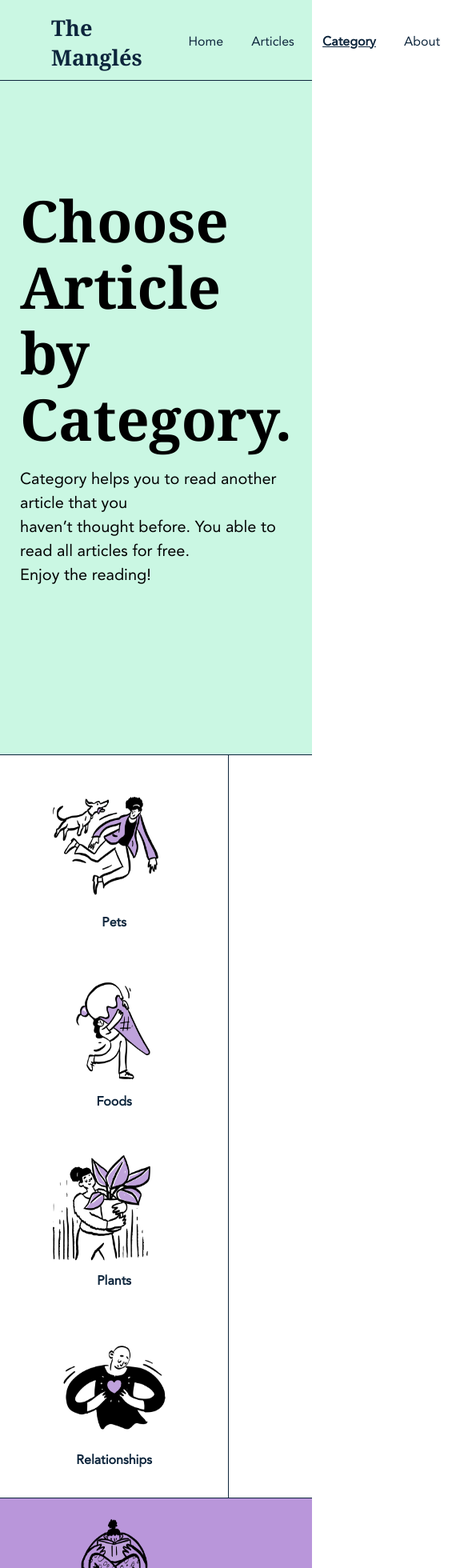
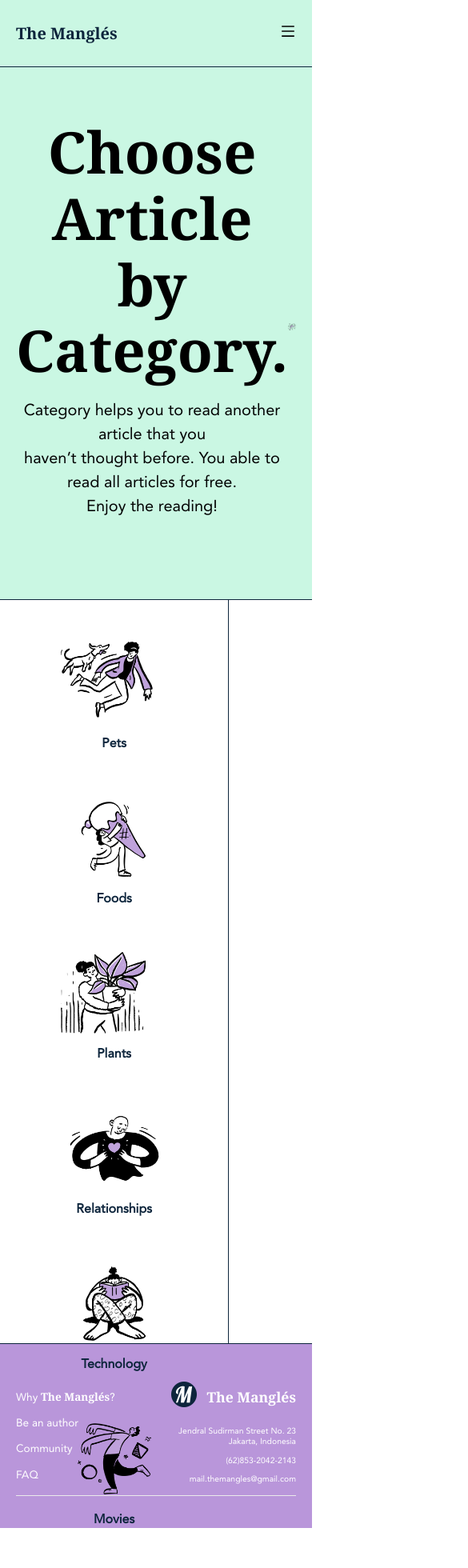
Before and after one commit to ferdianfh/the-mangles, a Next.js app: page /apps/categories in a window 390 px wide. Shown: the top 1960 px of the page at 80% size, 585 px wide, since content can reach past the window. Built offline with nearby package versions, Linux system fonts and the light colour scheme.

Commit message:
responsive mobile (max-width: 628px): home page

```diff
--- a/src/components/CardCategory/CardCategory.module.css
+++ b/src/components/CardCategory/CardCategory.module.css
@@ -17,3 +17,15 @@
 .categoryName {
   font-weight: bold;
 }
+
+@media screen and (max-width: 628px) {
+  .categoryCard {
+    height: 170px;
+    width: 150px;
+  }
+  .categoryCard:hover {
+    transform: scale(1.1);
+    transition: 0.255s;
+
+  }
+}
--- a/src/components/Footer/Footer.module.css
+++ b/src/components/Footer/Footer.module.css
@@ -37,3 +37,26 @@
 .leftSection span {
   font-weight: 700;
 }
+
+@media screen and (max-width: 628px) {
+  .footer {
+    width: 100%;
+    height: 100%;
+  }
+  .footerContent {
+    margin: 0.5em 1.25em;
+  }
+  .leftSection li {
+    font-size: 0.85em;
+  }
+  .rightSection p {
+    font-size: 0.65em;
+  }
+  .rightSection h2 {
+    font-size: 1.1em;
+  }
+  .logoFooter {
+    width: 15px;
+    height: 15px;
+  }
+}
--- a/src/components/Footer/index.js
+++ b/src/components/Footer/index.js
@@ -25,10 +25,17 @@ export default function Footer() {
               <li>FAQ</li>
             </ul>
           </section>
+
           <section className={styles.rightSection}>
             <div className="flex flex-row justify-end align-middle">
               <div className="self-center">
-                <Image src={logo} alt="logo" width={32} height={32} />
+                <Image
+                  className={`${styles.logoFooter}`}
+                  src={logo}
+                  alt="logo"
+                  width={32}
+                  height={32}
+                />
               </div>
               <h2 className="fontGeorgia ml-3">The Mangl&eacute;s</h2>
             </div>
--- a/src/components/Navbar/Navbar.module.css
+++ b/src/components/Navbar/Navbar.module.css
@@ -75,3 +75,24 @@
   font-size: 1.9em;
   margin-right: 1.2em;
 }
+
+
+@media screen and (max-width: 628px) {
+  .navbar{
+    width: 100%;
+    height: 100%;
+  }
+  .navbarContent {
+    display: flex;
+    justify-content: space-between;
+    align-items: center;
+    margin: 0;
+    padding: 1.75em 1.25em;
+  }
+  .logoSection {
+    margin-top: 0;
+  }
+  .logoTitle {
+    font-size: 1.25em;
+  }
+}
--- a/src/components/Navbar/index.js
+++ b/src/components/Navbar/index.js
@@ -2,7 +2,8 @@ import { useEffect, useState } from "react";
 import Image from "next/image";
 import Button from "../base/Button";
 import styles from "./Navbar.module.css";
-import { BiBell, BiCircle } from "react-icons/bi";
+import { BiBell } from "react-icons/bi";
+import { AiOutlineMenu } from "react-icons/ai";
 import blankProfile from "../../assets/profile.jpg";
 import Link from "next/link";
 import { useRouter } from "next/router";
@@ -48,8 +49,8 @@ export default function Navbar({ heroColor, activePage }) {
             : `${styles.navbar}`
         }
       >
-        <div className={styles.navbarContent}>
-          <section className={styles.logoSection}>
+        <div className={`${styles.navbarContent} `}>
+          <section className={`${styles.logoSection}`}>
             <h1
               onClick={handleClick}
               className={`${styles.logoTitle} logoTitle fontGeorgia primaryTextColor`}
@@ -57,7 +58,16 @@ export default function Navbar({ heroColor, activePage }) {
               The Mangl&eacute;s
             </h1>
           </section>
-          <section className={`${styles.menuSection} primaryTextColor`}>
+
+          {/* menu for mobile layout */}
+          <section className={`${styles.menuSmSection} sml:block sm:hidden`}>
+            <AiOutlineMenu className="text-xl" />
+          </section>
+
+          {/* menu for big screen layout */}
+          <section
+            className={`${styles.menuSection} primaryTextColor sml:hidden`}
+          >
             <ul>
               <li className={activePage === "home" ? "activePage" : null}>
                 <Link href="/">Home</Link>
@@ -74,7 +84,7 @@ export default function Navbar({ heroColor, activePage }) {
             </ul>
           </section>
 
-          <section className={styles.eventSection}>
+          <section className={`${styles.eventSection} sml:hidden`}>
             {click ? (
               <div className={styles.btnNavbarWrapper}>
                 <Button
--- a/src/pages/index.js
+++ b/src/pages/index.js
@@ -32,34 +32,46 @@ export default function Home() {
       <main className="main">
         <section className="heroSection quinaryBgColor">
           <div className="heroTitleWrapper">
-            <h1 className="title fontGeorgia text-black text-7xl ">
+            <h1 className="title fontGeorgia text-black text-7xl sml:text-4xl sml:mb-8 ">
               Share Information <br /> and Educate People.
             </h1>
-            <p className="subtitle text-xl text-black">
+            <p className="subtitle text-xl text-black sml:hidden">
               Everyone has their own point of view, stories, <br /> opinions,
               and ideas. Share your unique perspective <br /> to the world and
               help other people write their own stories.
             </p>
+
+            {/* text for mobile layout */}
+            <p className="subtitle text-sm text-black sml:block sm:hidden">
+              Share your unique perspective to the world and help other people
+              write their own stories.
+            </p>
+
             <Button
               onClick={() => router.push("/apps/articles")}
-              className="btnHero secondaryBgColor whiteTextColor fontAvenir text-xl px-10 py-4 mt-4 shadow-md hover:bg-gloomyPurpleHover active:bg-gloomyPurpleActive transition-colors"
+              className="btnHero secondaryBgColor whiteTextColor fontAvenir text-xl px-10 py-4 mt-4 shadow-md hover:bg-gloomyPurpleHover active:bg-gloomyPurpleActive transition-colors sml:text-base sml:px-6 sml:py-2  "
             >
               Start Exploring
             </Button>
           </div>
+          <div className="illustration sml:hidden">
             <Image
-            className="illustration"
               src={illustration1}
               alt="Illustration1"
               width={560}
               height={550}
             />
+          </div>
         </section>
 
         <section className={styles.categorySection}>
           <div className={styles.textWrapper}>
-            <h2 className="primaryTextColor fontGeorgia">Category</h2>
-            <p className={`${styles.link} primaryTextColor fontAvenir`}>
+            <h2 className="primaryTextColor fontGeorgia sml:text-xl ">
+              Category
+            </h2>
+            <p
+              className={`${styles.link} primaryTextColor fontAvenir sml:text-sm sml:underline `}
+            >
               <Link href="/apps/categories">More Like This</Link>
             </p>
           </div>
@@ -82,7 +94,7 @@ export default function Home() {
 
         <section className={styles.recommendSection}>
           <div className={styles.recommend}>
-            <h2 className="primaryTextColor fontGeorgia">
+            <h2 className="primaryTextColor fontGeorgia sml:text-xl ">
               Recommended For You
             </h2>
 
@@ -110,8 +122,10 @@ export default function Home() {
           </div>
 
           <div className={styles.tags}>
-            <h2 className="primaryTextColor fontGeorgia">Popular Tags</h2>
-            <p className="blackTextColor">
+            <h2 className="primaryTextColor fontGeorgia sml:text-xl ">
+              Popular Tags
+            </h2>
+            <p className="blackTextColor sml:text-sm ">
               Explore new topics and satisfy your mind
             </p>
 
@@ -141,7 +155,7 @@ export default function Home() {
           </div>
         </section>
 
-        <section className={`${styles.videoSection} quinaryBgColor`}>
+        <section className={`${styles.videoSection} quinaryBgColor  `}>
           <div className={styles.videoDescWrapper}>
             <h2 className="primaryTextColor fontGeorgia text-3xl">
               A Wakanda Civilian Declaring A War <br /> Throughout The Internet
@@ -166,10 +180,12 @@ export default function Home() {
         </section>
 
         <section className={styles.latestArticlesSection}>
-          <div className={styles.latestNews}>
-            <h2 className="primaryTextColor fontGeorgia">Latest News</h2>
+          <div className={`${styles.latestNews}  `}>
+            <h2 className="primaryTextColor fontGeorgia sml:text-xl ">
+              Latest News
+            </h2>
 
-            <div className="">
+            <div className={`${styles.latestNewsWrapper} sml:hidden `}>
               {articles.map((article) => {
                 if (article.id === 3 || article.id === 5 || article.id === 6)
                   return (
@@ -193,8 +209,10 @@ export default function Home() {
             </div>
           </div>
 
-          <div className={`${styles.topAuthor} px-6 py-8`}>
-            <h2 className="primaryTextColor fontGeorgia">Who To Follow</h2>
+          <div className={`${styles.topAuthor} px-6 py-8 sml:p-0 `}>
+            <h2 className="primaryTextColor fontGeorgia  sml:text-xl  ">
+              Who To Follow
+            </h2>
 
             <div className={`${styles.topAuthorsWrapper} `}>
               {authors.map((author) => {
--- a/src/styles/globals.css
+++ b/src/styles/globals.css
@@ -110,7 +110,7 @@ button {
   text-align: left;
 }
 .illustration {
-  flex: 2;
+  flex: 1;
 }
 .title {
   margin: 0;
@@ -125,6 +125,17 @@ button {
   /* margin-top: 2em; */
   border-radius: 5px;
   cursor: pointer;
+}
+
+@media screen and (max-width: 628px) {
+  .heroSection {
+    height: 100%;
+    width: 100%;
+    padding: 12em 1.25em 5em 1.25em;
+  }
+  .heroTitleWrapper {
+    text-align: center;
+  }
 }
 
 .forms {
--- a/tailwind.config.js
+++ b/tailwind.config.js
@@ -9,7 +9,7 @@ module.exports = {
   theme: {
     extend: {
       screens: {
-        sm: { max: "628px" }
+        sml: { max: "628px" }
       },
       colors: {
         gloomyPurple: "#bfa2db",
```
Also changed, not shown: src/components/CardArticleSm/CardArticleSm.module.css (+20 -1 lines), src/styles/Home.module.css (+69 -27 lines). Lines whose indentation alone changed are shown as unchanged.
